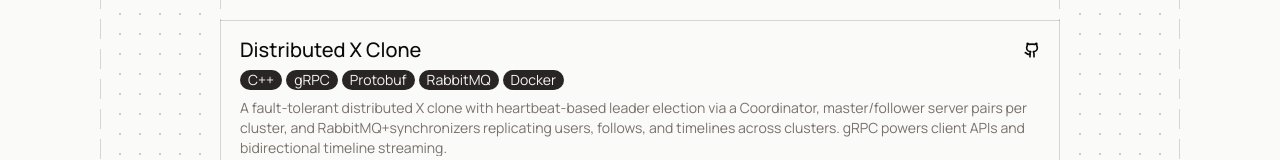
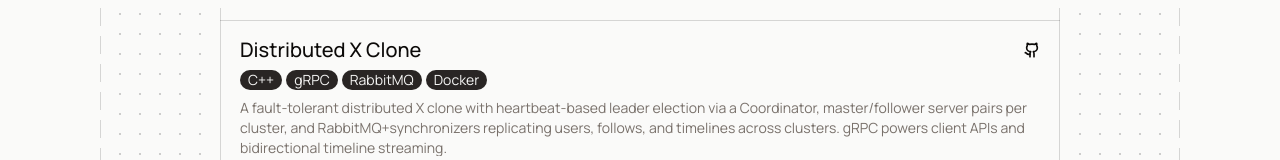
Before and after one commit to NitishM2022/Website, a Svelte app: page / in a window 1280 px wide. Shown: the part 1089-1249 px from the top of the page. Built offline with nearby package versions, Linux system fonts and the light colour scheme; a web font is replaced by a local one.

Commit message:
my ocd tweaking

```diff
--- a/src/app.css
+++ b/src/app.css
@@ -70,7 +70,7 @@
     --grid-dot-color: rgba(0, 0, 0, 0.18);
     --grid-line-width: 1px;
     --grid-cell-size: 40px;
-    --grid-dash-length: 20px;
+    --grid-dash-length: 18px;
     --grid-gap-length: 10px;
   }
 
--- a/src/lib/assets/projects.json
+++ b/src/lib/assets/projects.json
@@ -16,7 +16,7 @@
       "github": "https://github.com/NitishM2022/DistributedTwitterClone/"
     },
     "date": "12/2025",
-    "tech": ["C++", "gRPC", "Protobuf", "RabbitMQ", "Docker"],
+    "tech": ["C++", "gRPC", "RabbitMQ", "Docker"],
     "images": ["./x/users.webp", "./x/rabbit.png"]
   },
   {
```
Also changed, not shown: public/os/thread.png.
